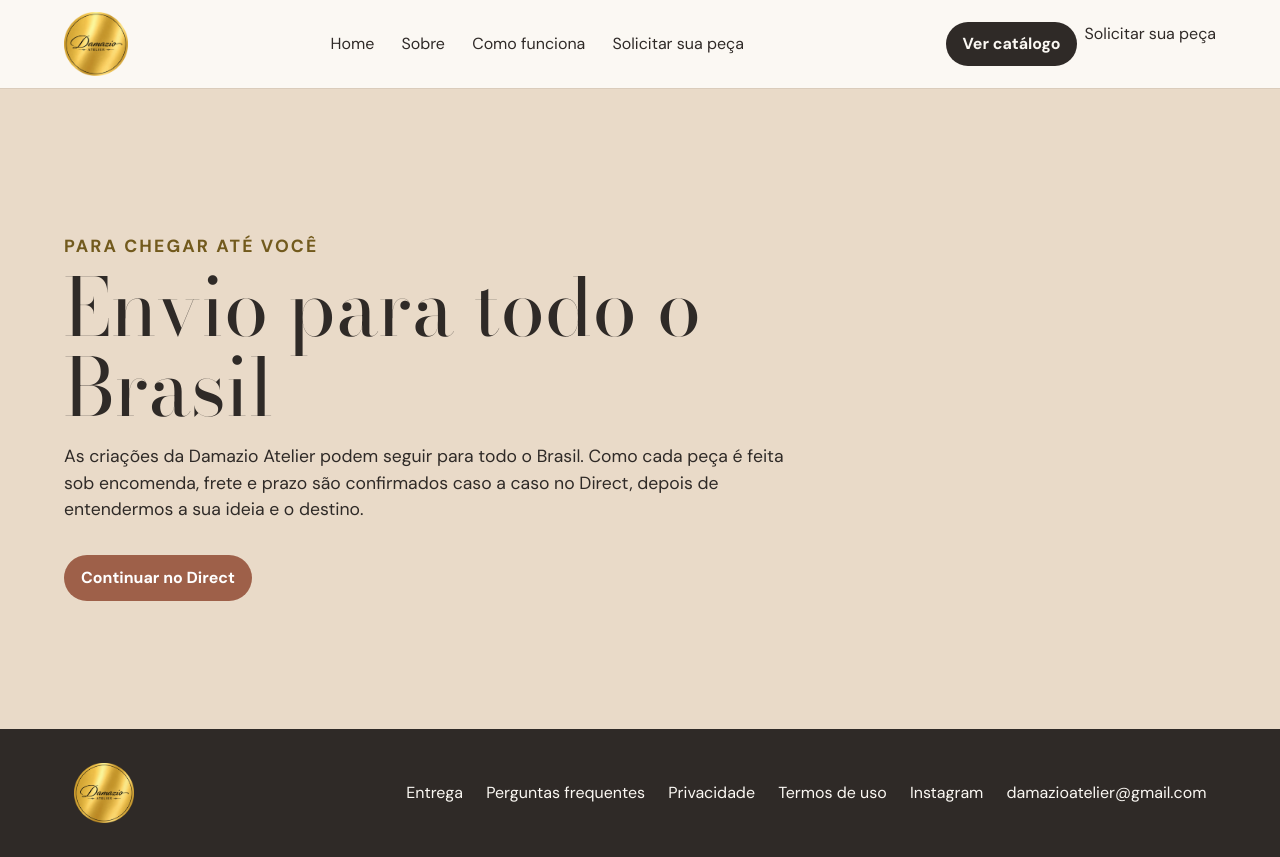
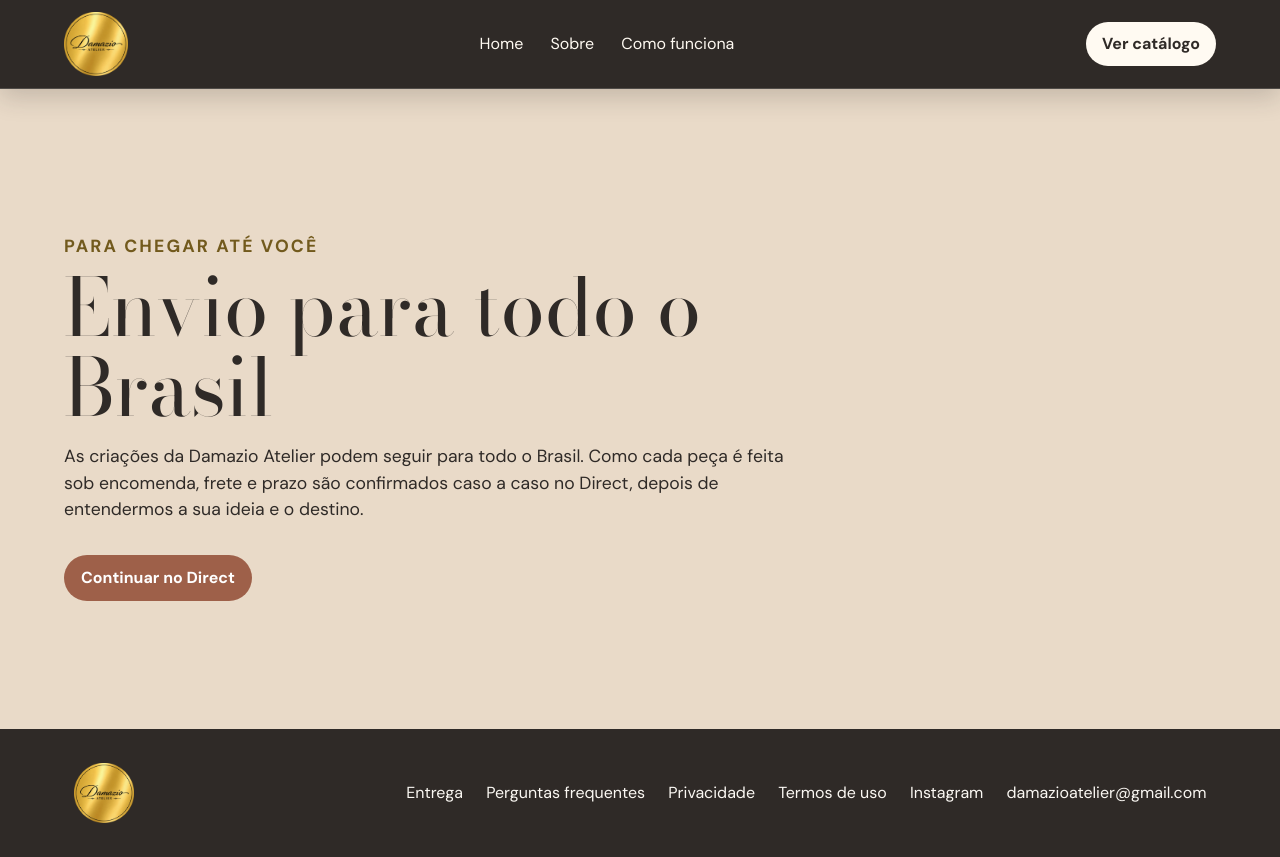
Before and after one commit to iajuss/Damazio_atelie, a Next.js app: page /envio-nacional in a window 1280 px wide. Built offline with nearby package versions, Linux system fonts and the light colour scheme; no server answers.

Commit message:
fix: finalize catalog and request surfaces

```diff
--- a/src/components/layout/SiteHeader.tsx
+++ b/src/components/layout/SiteHeader.tsx
@@ -13,11 +13,15 @@ const navigation = [
   { href: '/#como-funciona', label: 'Como funciona' },
 ];
 
+const footerInformationRoutes = new Set(['/envio-nacional', '/perguntas-frequentes', '/privacidade']);
+
 export function SiteHeader() {
   const [isOpen, setIsOpen] = useState(false);
   const [isScrolled, setIsScrolled] = useState(false);
   const pathname = usePathname();
-  const usesEditorialHero = pathname === '/' || pathname.startsWith('/catalogo') || pathname.startsWith('/solicitar-orcamento');
+  const usesEditorialHero = pathname === '/' || pathname.startsWith('/catalogo');
+  const isRequestRoute = pathname.startsWith('/solicitar-orcamento');
+  const isFooterInformationRoute = footerInformationRoutes.has(pathname);
 
   useEffect(() => {
     const updateScrollState = () => setIsScrolled(window.scrollY > 24);
@@ -26,9 +30,13 @@ export function SiteHeader() {
     return () => window.removeEventListener('scroll', updateScrollState);
   }, []);
 
-  const headerClassName = usesEditorialHero
-    ? isScrolled ? 'site-header site-header--scrolled' : 'site-header site-header--overlay'
-    : 'site-header site-header--standard';
+  const headerClassName = isRequestRoute
+    ? 'site-header site-header--request'
+    : isFooterInformationRoute
+      ? 'site-header site-header--footer-info'
+    : usesEditorialHero
+      ? isScrolled ? 'site-header site-header--scrolled' : 'site-header site-header--overlay'
+      : 'site-header site-header--standard';
 
   return (
     <header className={headerClassName}>
@@ -52,9 +60,8 @@ export function SiteHeader() {
               {item.label}
             </a>
           ))}
-          <Link href="/solicitar-orcamento" onClick={() => setIsOpen(false)}>Solicitar sua peça</Link>
         </nav>
-        <div className="header-actions"><Link className="header-catalog-link" href="/catalogo">Ver catálogo</Link><Link className="header-request-link" href="/solicitar-orcamento">Solicitar sua peça</Link></div>
+        <div className="header-actions"><Link className="header-catalog-link" href="/catalogo">Ver catálogo</Link></div>
       </Container>
     </header>
   );
--- a/src/features/content/repository.ts
+++ b/src/features/content/repository.ts
@@ -15,6 +15,7 @@ const fallbackProducts: CatalogProduct[] = [
   { id: 'camisa', lineSlug: 'bordados-em-roupas', slug: 'camisa-bordada', name: 'Camisa bordada', description: 'Uma inspiração para celebrar memórias em pequenos detalhes.', materials: [], availability: 'available', media: [{ url: '/images/catalogo/camisa-bordada-sem-marca.jpeg', altText: 'Camiseta branca com bordado personalizado da Damazio Atelier', caption: null, sortOrder: 1, isFeatured: true }, { url: '/images/catalogo/camisa-familia.jpeg', altText: 'Camiseta branca bordada com ilustração de família', caption: 'Bordado que guarda uma celebração em família', sortOrder: 2, isFeatured: false }, { url: '/images/catalogo/camisa-embalada.jpeg', altText: 'Camiseta bordada embalada para presente', caption: 'Peça preparada para ser entregue com afeto', sortOrder: 3, isFeatured: false }], customizationFields: [] },
   { id: 'toalha', lineSlug: 'enxovais-e-toalhas', slug: 'toalha-personalizada', name: 'Toalha personalizada', description: 'Um gesto de cuidado pensado para acompanhar a rotina.', materials: [], availability: 'available', media: [{ url: '/images/catalogo/toalhas-personalizadas-sem-marca.jpeg', altText: 'Toalhas azuis personalizadas com bordado João Pedro', caption: null, sortOrder: 1, isFeatured: true }, { url: '/images/catalogo/toalha-ronaldo.jpeg', altText: 'Toalha branca bordada com o nome Ronaldo', caption: 'Bordado com inicial e nome', sortOrder: 2, isFeatured: false }, { url: '/images/catalogo/toalha-tamires.jpeg', altText: 'Toalha branca bordada com o nome Tamires', caption: 'Personalização em tons neutros', sortOrder: 3, isFeatured: false }, { url: '/images/catalogo/toalha-heitor.jpeg', altText: 'Toalha branca bordada com o nome Heitor', caption: 'Inicial e nome bordados', sortOrder: 4, isFeatured: false }, { url: '/images/catalogo/toalha-marina.jpeg', altText: 'Toalha bordada com o nome Marina', caption: 'Bordado em azul e branco', sortOrder: 5, isFeatured: false }, { url: '/images/catalogo/toalha-milena.jpeg', altText: 'Toalha bordada com o nome Milena', caption: 'Bordado em tons suaves', sortOrder: 6, isFeatured: false }, { url: '/images/catalogo/kit-toalhas-embalado.jpeg', altText: 'Kit de toalhas bordadas embalado pela Damazio Atelier', caption: 'Uma sugestão para presentear', sortOrder: 7, isFeatured: false }], customizationFields: [] },
   { id: 'bolsa', lineSlug: 'bolsas-de-croche', slug: 'bolsa-de-croche', name: 'Bolsa de crochê', description: 'Trama e acabamento para transformar o cotidiano.', materials: [], availability: 'limited', media: [{ url: '/images/catalogo/bolsa-croche-sem-marca.jpeg', altText: 'Bolsa bege de crochê artesanal da Damazio Atelier', caption: null, sortOrder: 1, isFeatured: true }, { url: '/images/catalogo/bolsa-dourada-croche.jpeg', altText: 'Bolsa marrom de crochê com ferragens douradas', caption: 'Trama e ferragens em evidência', sortOrder: 2, isFeatured: false }], customizationFields: [] },
+  { id: 'presente', lineSlug: 'presentes-e-embalagens', slug: 'presente-embalado', name: 'Presente embalado', description: 'Uma lembrança preparada para surpreender desde o primeiro detalhe.', materials: [], availability: 'available', media: [{ url: '/images/catalogo/presente-embalado.jpeg', altText: 'Presente embalado pela Damazio Atelier', caption: 'Embalagem preparada para tornar a entrega ainda mais especial', sortOrder: 1, isFeatured: true }], customizationFields: [] },
   { id: 'sousplat', lineSlug: 'sousplats-de-croche', slug: 'sousplat-de-croche', name: 'Sousplats de crochê', description: 'Tramas autorais para acolher encontros à mesa.', materials: [], availability: 'available', media: [{ url: '/images/catalogo/mesa-sousplats-croche.jpeg', altText: 'Mesa posta com sousplats de crochê', caption: 'Um detalhe que acolhe encontros', sortOrder: 1, isFeatured: true }, { url: '/images/catalogo/sousplat-branco-dourado.jpeg', altText: 'Sousplat branco de crochê com acabamento dourado', caption: 'Textura para a mesa posta', sortOrder: 2, isFeatured: false }, { url: '/images/catalogo/sousplat-rosa-croche.jpeg', altText: 'Sousplat rosé de crochê com borda clara', caption: 'Crochê em composição delicada', sortOrder: 3, isFeatured: false }], customizationFields: [] },
 ];
 
```
Also changed, not shown: 1 other file (tests, documents, lock files or other folders).
